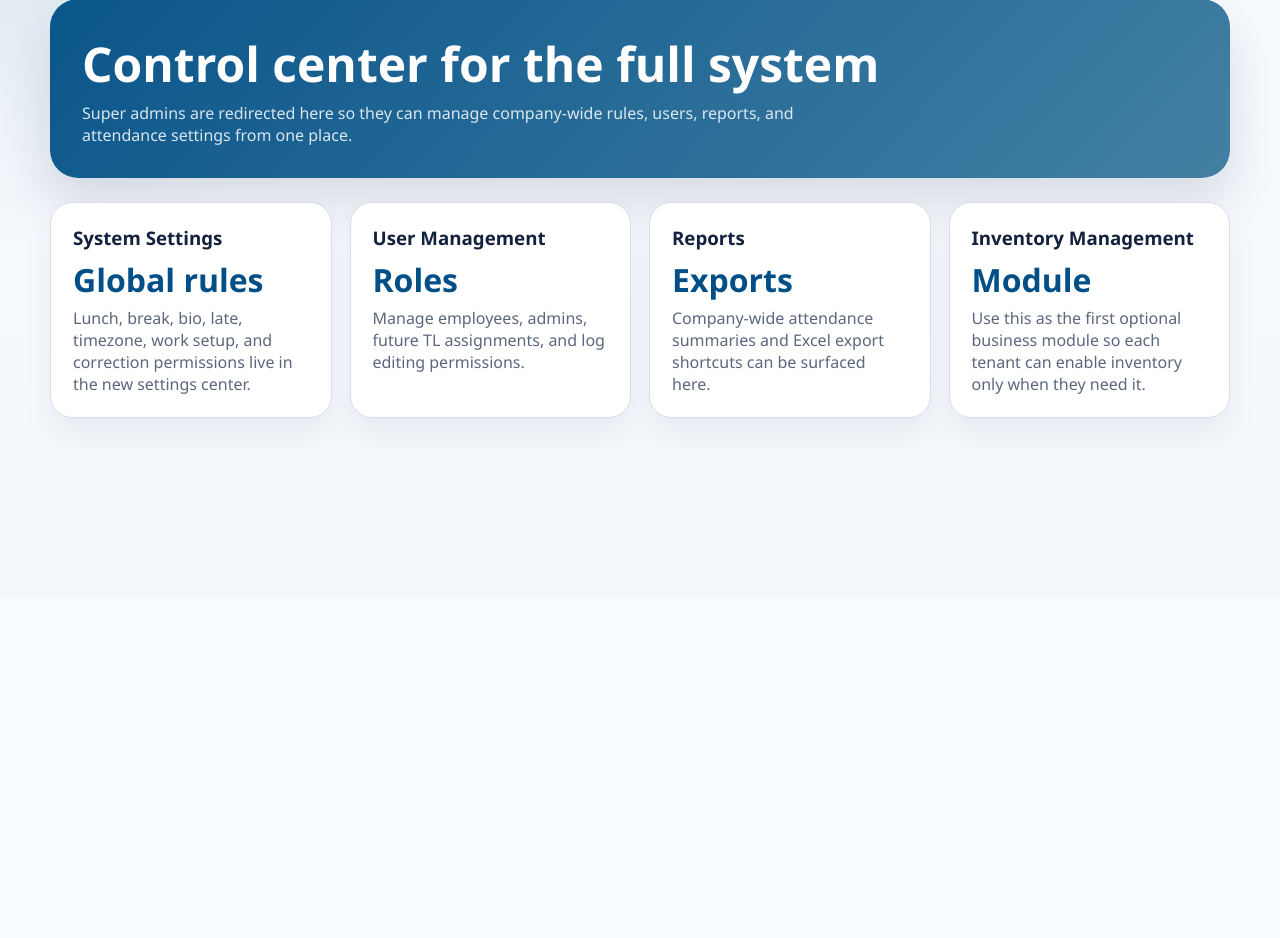
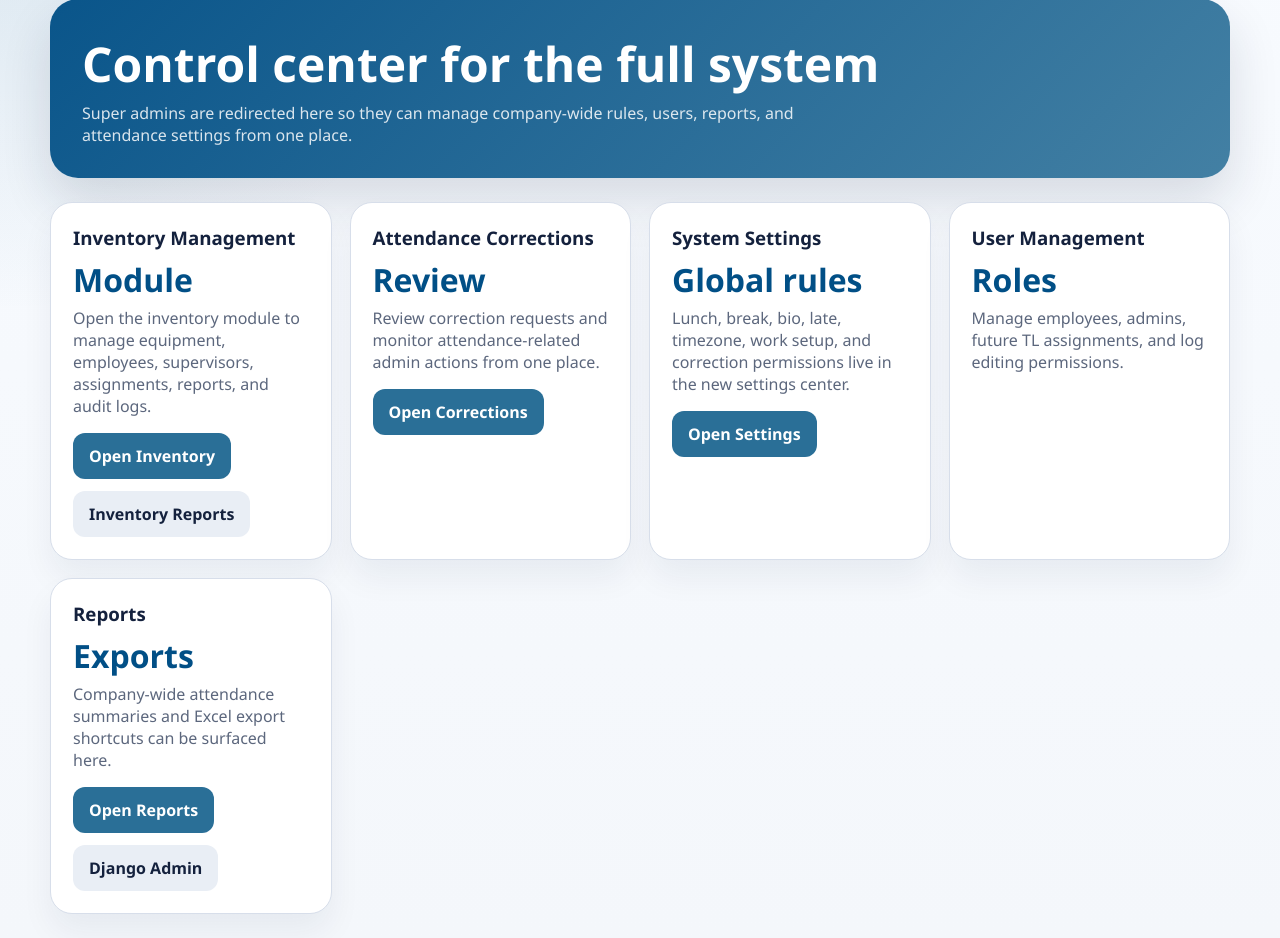
Before and after one commit to wacky004/Employee-tag-system, a Django app: template templates/accounts/super_admin_dashboard.html in a window 1280 px wide. Shown: the part 202-1140 px from the top of the page. Before the commit the page ends 633 px from the top, so only its background shows below. Run offline with Django 5.2, Linux system fonts and the light colour scheme; the template is opened without the code that fills it, so the values that code supplies are empty.

Commit message:
Make super admin dashboard a module chooser

```diff
--- a/templates/accounts/super_admin_dashboard.html
+++ b/templates/accounts/super_admin_dashboard.html
@@ -31,9 +31,29 @@
 
         <div class="grid">
             <div class="card">
+                <h3>Inventory Management</h3>
+                <div class="stat">Module</div>
+                <p>Open the inventory module to manage equipment, employees, supervisors, assignments, reports, and audit logs.</p>
+                <div class="actions" style="margin-top: 16px;">
+                    <a href="{% url 'inventory:dashboard' %}" class="button">Open Inventory</a>
+                    <a href="{% url 'inventory:equipment-report-list' %}" class="button secondary">Inventory Reports</a>
+                </div>
+            </div>
+            <div class="card">
+                <h3>Attendance Corrections</h3>
+                <div class="stat">Review</div>
+                <p>Review correction requests and monitor attendance-related admin actions from one place.</p>
+                <div class="actions" style="margin-top: 16px;">
+                    <a href="{% url 'attendance:correction-review' %}" class="button">Open Corrections</a>
+                </div>
+            </div>
+            <div class="card">
                 <h3>System Settings</h3>
                 <div class="stat">Global rules</div>
                 <p>Lunch, break, bio, late, timezone, work setup, and correction permissions live in the new settings center.</p>
+                <div class="actions" style="margin-top: 16px;">
+                    <a href="{% url 'core:settings' %}" class="button">Open Settings</a>
+                </div>
             </div>
             <div class="card">
                 <h3>User Management</h3>
@@ -44,11 +64,10 @@
                 <h3>Reports</h3>
                 <div class="stat">Exports</div>
                 <p>Company-wide attendance summaries and Excel export shortcuts can be surfaced here.</p>
-            </div>
-            <div class="card">
-                <h3>Inventory Management</h3>
-                <div class="stat">Module</div>
-                <p>Use this as the first optional business module so each tenant can enable inventory only when they need it.</p>
+                <div class="actions" style="margin-top: 16px;">
+                    <a href="{% url 'reports:center' %}" class="button">Open Reports</a>
+                    <a href="/admin/" class="button secondary">Django Admin</a>
+                </div>
             </div>
         </div>
     </div>
```
